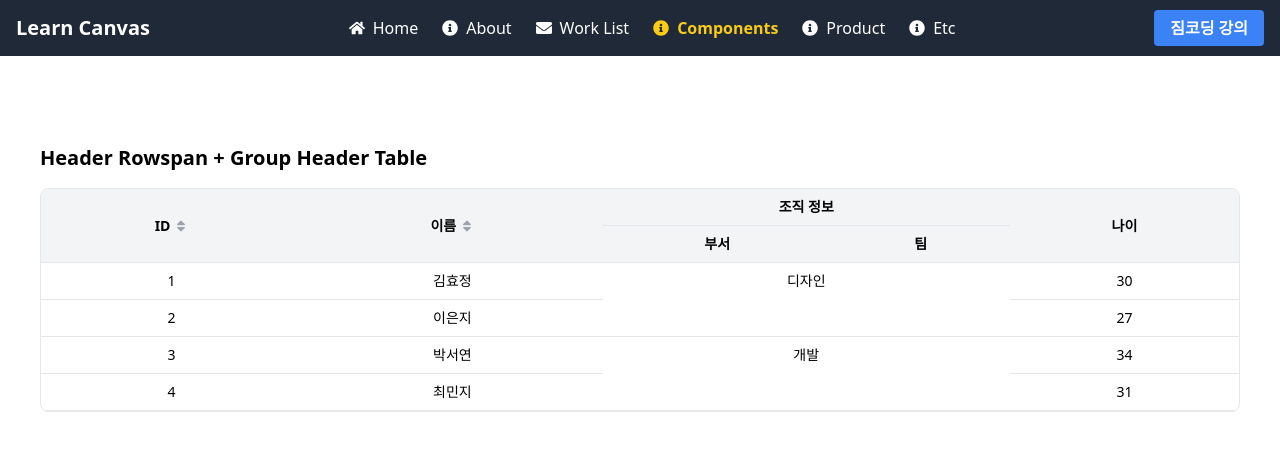
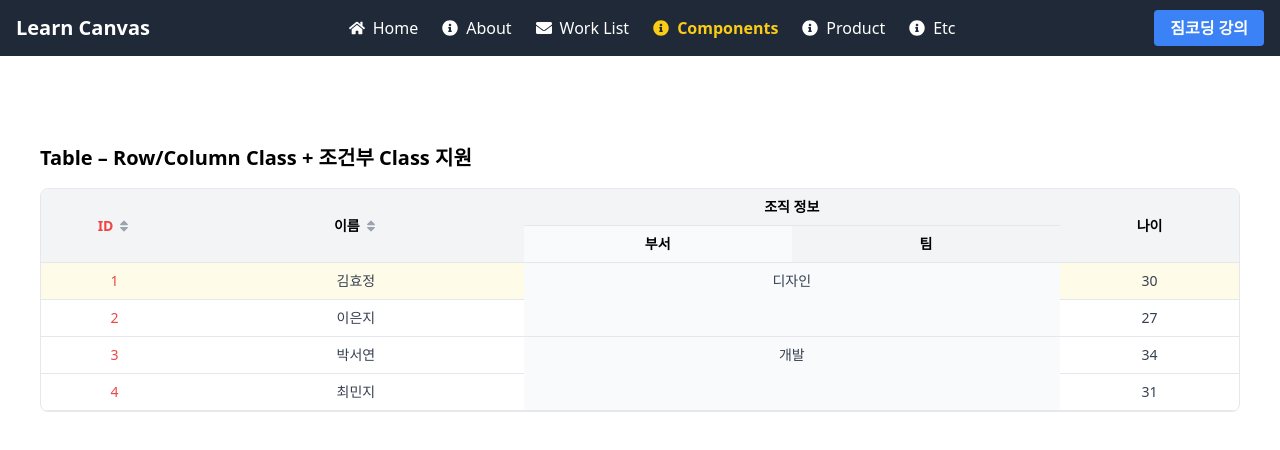
Before and after one commit to hyojeong0927/React-Template, a React (Vite) app: page /example/table in a window 1280 px wide. Shown: the top 450 px of the page. Built offline with nearby package versions, Linux system fonts and the light colour scheme.

Commit message:
테이블컴포넌트

```diff
--- a/src/components/table/Table.jsx
+++ b/src/components/table/Table.jsx
@@ -6,10 +6,11 @@ export default function Table({
   data,
   rowspanKeys = [],
   colspanGroups = [],
+  className = '', // 전체 td 기본 class
 }) {
   const [sortConfig, setSortConfig] = useState({ key: null, direction: null });
 
-  /** 🔹 정렬 핸들러 */
+  /** 정렬 핸들러 */
   const handleSort = key => {
     setSortConfig(prev => {
       if (prev.key === key) {
@@ -20,22 +21,21 @@ export default function Table({
     });
   };
 
-  /** 🔹 정렬 데이터 */
+  /** 정렬 적용 */
   const sortedData = useMemo(() => {
     if (!sortConfig.key) return data;
-    const sorted = [...data].sort((a, b) => {
+    return [...data].sort((a, b) => {
       if (a[sortConfig.key] < b[sortConfig.key])
         return sortConfig.direction === 'asc' ? -1 : 1;
       if (a[sortConfig.key] > b[sortConfig.key])
         return sortConfig.direction === 'asc' ? 1 : -1;
       return 0;
     });
-    return sorted;
   }, [data, sortConfig]);
 
-  /** 🔹 header flatten */
+  /** header flatten & header rows */
   const flatColumns = [];
-  const headerRows = [[], []]; // 2행 고정 (rowspan 적용 위해)
+  const headerRows = [[], []];
   columns.forEach(col => {
     if (col.group && col.children?.length) {
       headerRows[0].push({ label: col.group, colspan: col.children.length });
@@ -46,14 +46,12 @@ export default function Table({
     } else {
       const rowspan = col.rowspan || 2;
       headerRows[0].push({ ...col, rowspan });
-      if (rowspan === 2) {
-        headerRows[1].push(null); // 빈셀로 채움
-      }
+      if (rowspan === 2) headerRows[1].push(null);
       flatColumns.push(col);
     }
   });
 
-  /** 🔹 rowspan/colspan 데이터 처리 */
+  /** rowspan/colspan 계산 */
   const mergedRows = useMemo(() => {
     const merged = sortedData.map(row => ({
       ...row,
@@ -66,7 +64,6 @@ export default function Table({
       let lastValue = null;
       let startIndex = 0;
       let count = 0;
-
       sortedData.forEach((row, i) => {
         if (row[key] === lastValue) {
           count++;
@@ -99,7 +96,7 @@ export default function Table({
     return merged;
   }, [sortedData, rowspanKeys, colspanGroups]);
 
-  /** 🔹 정렬 아이콘 */
+  /** 정렬 아이콘 */
   const getSortIcon = key => {
     if (sortConfig.key !== key) return <FaSort className="text-gray-400" />;
     if (sortConfig.direction === 'asc')
@@ -110,9 +107,8 @@ export default function Table({
 
   return (
     <div className="overflow-x-auto border rounded-lg">
-      <table className="min-w-full text-sm text-left">
+      <table className="min-w-full table-fixed text-sm text-left">
         <thead className="bg-gray-100">
-          {/* 상단 그룹 헤더 + rowspan */}
           {headerRows.map((row, ri) => (
             <tr key={ri}>
               {row.map((col, ci) => {
@@ -120,13 +116,14 @@ export default function Table({
                 const props = {};
                 if (col.rowspan) props.rowSpan = col.rowspan;
                 if (col.colspan) props.colSpan = col.colspan;
+                if (col.width) props.style = { width: col.width };
                 return (
                   <th
                     key={ci}
                     {...props}
                     className={`px-4 py-2 font-bold border-b text-center ${
                       col.sort ? 'cursor-pointer select-none' : ''
-                    }`}
+                    } ${col.className || ''}`}
                     onClick={() => col.sort && handleSort(col.key)}
                   >
                     <div className="flex items-center gap-1 justify-center">
@@ -139,11 +136,15 @@ export default function Table({
             </tr>
           ))}
         </thead>
-
-        {/* body */}
         <tbody>
-          {mergedRows.map((row, i) => (
-            <tr key={i} className="hover:bg-gray-50">
+          {mergedRows.map((row, i) => {
+            // row.className이 함수면 호출, 아니면 문자열 사용
+            const rowClass =
+              typeof row.className === 'function'
+                ? row.className(row)
+                : row.className || '';
+            return (
+              <tr key={i} className={`hover:bg-gray-50 ${rowClass}`}>
                 {flatColumns.map(col => {
                   const rowspan = row._rowspan[col.key] ?? 1;
                   const colspan = row._colspan[col.key] ?? 1;
@@ -153,14 +154,18 @@ export default function Table({
                       key={col.key}
                       rowSpan={rowspan}
                       colSpan={colspan}
-                    className="px-4 py-2 border-b align-top text-center"
+                      style={col.width ? { width: col.width } : undefined}
+                      className={`px-4 py-2 border-b align-top text-center ${className} ${
+                        col.className || ''
+                      }`}
                     >
                       {row[col.key]}
                     </td>
                   );
                 })}
               </tr>
-          ))}
+            );
+          })}
         </tbody>
       </table>
     </div>
--- a/src/pages/example/TableExample.jsx
+++ b/src/pages/example/TableExample.jsx
@@ -2,21 +2,42 @@ import Table from '../../components/table/Table';
 
 export default function ExamplePage() {
   const columns = [
-    { key: 'id', label: 'ID', sort: true, rowspan: 2 },
-    { key: 'name', label: '이름', sort: true, rowspan: 2 },
+    {
+      key: 'id',
+      label: 'ID',
+      sort: true,
+      rowspan: 2,
+      width: '60px',
+      className: 'text-red-500',
+    },
+    { key: 'name', label: '이름', sort: true, rowspan: 2, width: '150px' },
     {
       group: '조직 정보',
       children: [
-        { key: 'dept', label: '부서' },
-        { key: 'team', label: '팀' },
+        { key: 'dept', label: '부서', width: '120px', className: 'bg-gray-50' },
+        { key: 'team', label: '팀', width: '120px' },
       ],
     },
-    { key: 'age', label: '나이', sort: false, rowspan: 2 },
+    { key: 'age', label: '나이', sort: false, rowspan: 2, width: '80px' },
   ];
 
   const data = [
-    { id: 1, name: '김효정', dept: '디자인', team: 'UI', age: 30 },
-    { id: 2, name: '이은지', dept: '디자인', team: 'UX', age: 27 },
+    {
+      id: 1,
+      name: '김효정',
+      dept: '디자인',
+      team: 'UI',
+      age: 30,
+      className: 'bg-yellow-50', // row 단위 class
+    },
+    {
+      id: 2,
+      name: '이은지',
+      dept: '디자인',
+      team: 'UX',
+      age: 27,
+      className: row => (row.age >= 30 ? 'bg-red-50' : ''), // 조건부 class
+    },
     { id: 3, name: '박서연', dept: '개발', team: 'Frontend', age: 34 },
     { id: 4, name: '최민지', dept: '개발', team: 'Backend', age: 31 },
   ];
@@ -24,13 +45,14 @@ export default function ExamplePage() {
   return (
     <div className="p-6">
       <h1 className="text-xl font-bold mb-4">
-        Header Rowspan + Group Header Table
+        Table – Row/Column Class + 조건부 Class 지원
       </h1>
       <Table
         columns={columns}
         data={data}
         rowspanKeys={['dept']}
         colspanGroups={[['dept', 'team']]}
+        className="text-gray-700"
       />
     </div>
   );
--- a/src/pages/work/PublishStatus.jsx
+++ b/src/pages/work/PublishStatus.jsx
@@ -29,6 +29,7 @@ export default function PublishStatus() {
     setSelectedFilters(prev => ({ ...prev, [label]: value }));
   };
 
+  // eslint-disable-next-line react-hooks/exhaustive-deps
   const matchesFilter = (row, filter) => {
     const selected = selectedFilters[filter.label];
     if (selected === '전체') return true;
@@ -46,7 +47,7 @@ export default function PublishStatus() {
 
   const filteredData = useMemo(() => {
     return mergedData.filter(row => filters.every(f => matchesFilter(row, f)));
-  }, [selectedFilters, mergedData]);
+  }, [mergedData, matchesFilter]);
 
   const sortValues = (a, b, key) => {
     const aVal = a[key];
@@ -219,7 +220,7 @@ export default function PublishStatus() {
                                 <li
                                   key={idx}
                                   dangerouslySetInnerHTML={{ __html: item }}
-                                ></li>
+                                />
                               ))}
                             </ul>
                           </details>
```
Lines whose indentation alone changed are shown as unchanged.
